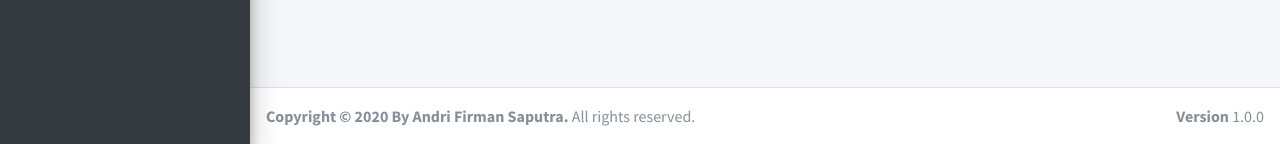
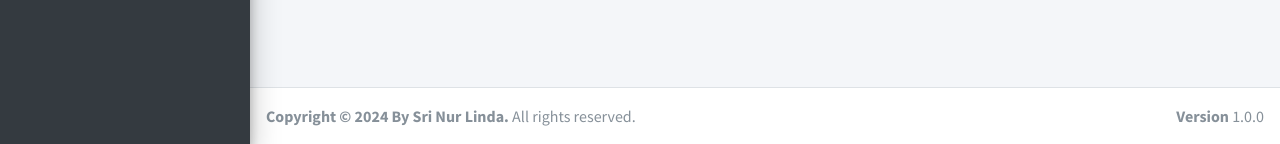
Before and after one commit to mypettycash/mypettycash.github.io, a PHP site: page /pemasukan.php in a window 1280 px wide. Shown: the part 656-800 px from the top of the page. Run offline with PHP 8.4, Linux system fonts and the light colour scheme; the visitor is signed in with stand-in values (Sample User, id 1); data comes from the database, SQL or seed files in the repository.

Commit message:
Update pemasukan.php

```diff
--- a/pemasukan.php
+++ b/pemasukan.php
@@ -158,7 +158,7 @@
   </div>
   <!-- /.content-wrapper -->
   <footer class="main-footer">
-    <strong>Copyright &copy; 2020 By Andri Firman Saputra.</strong>
+    <strong>Copyright &copy; 2024 By Sri Nur Linda.</strong>
     All rights reserved.
     <div class="float-right d-none d-sm-inline-block">
       <b>Version</b> 1.0.0
```
